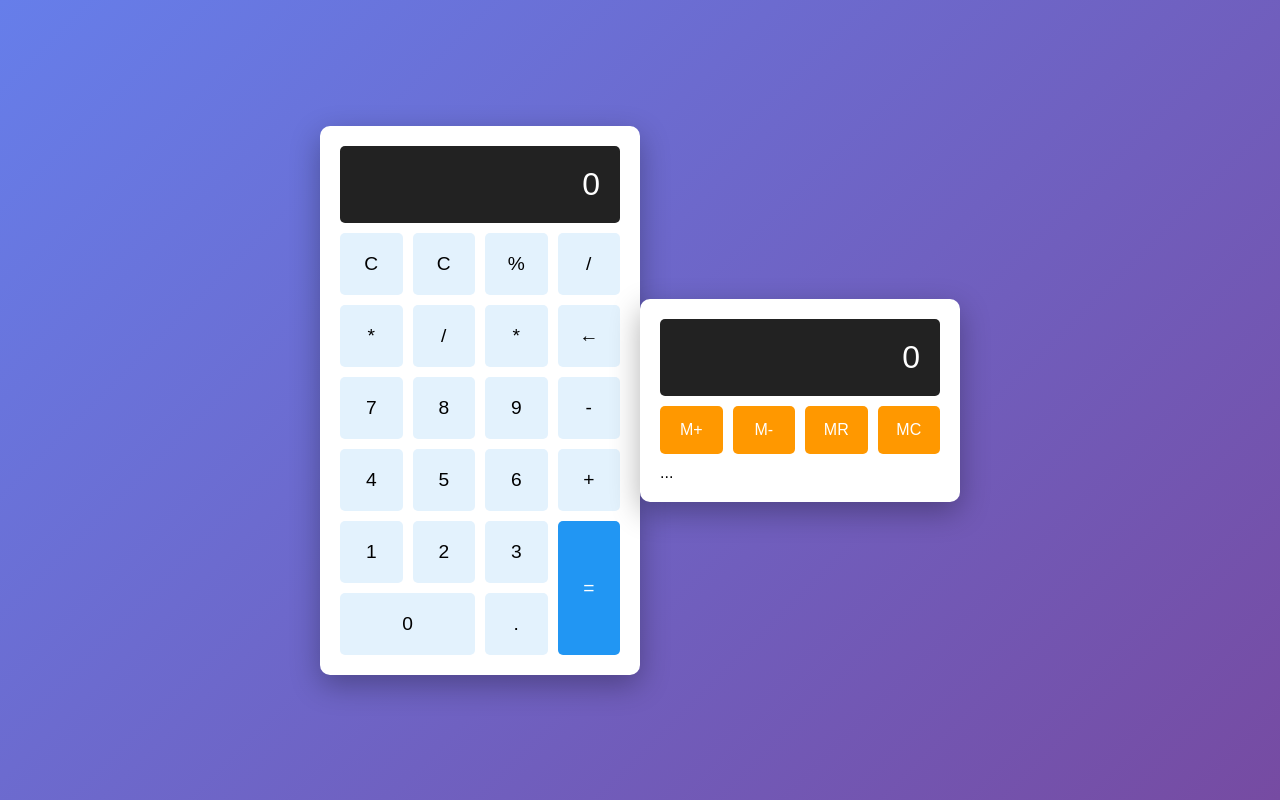
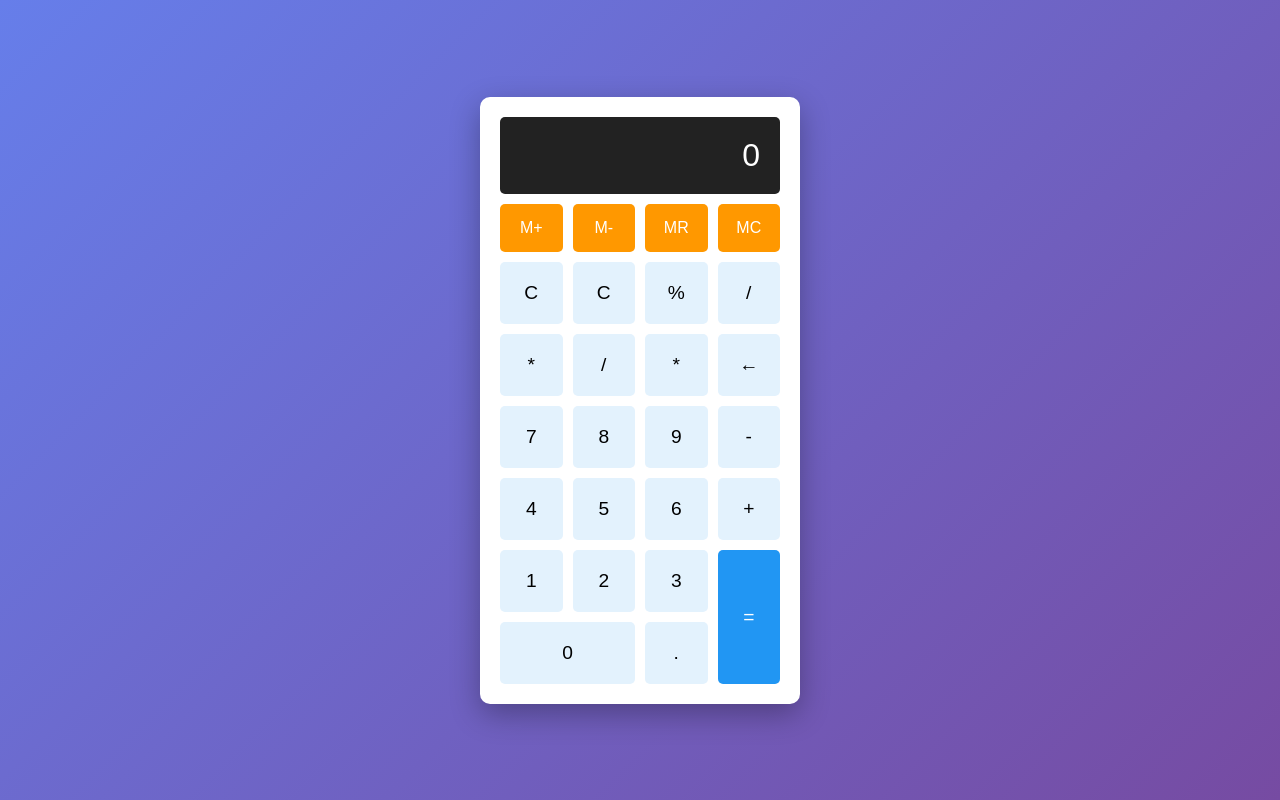
Before and after one commit to weipoyen970211/calculator-source-1, a plain HTML site: page index.html in a window 1280 px wide. Drawn offline with Linux system fonts and the light colour scheme.

Commit message:
幹我剛剛又改錯

```diff
--- a/index.html
+++ b/index.html
@@ -11,6 +11,12 @@
 <body>
     <div class="calculator">
         <div class="display" id="display">0</div>
+        <div class="memory-buttons">
+            <button onclick="memoryAdd()" class="memory-btn">M+</button>
+            <button onclick="memorySubtract()" class="memory-btn">M-</button>
+            <button onclick="memoryRecall()" class="memory-btn">MR</button>
+            <button onclick="memoryClear()" class="memory-btn">MC</button>
+        </div>
         <div class="buttons">
             <button onclick="clearDisplay()">C</button>
             <!-- 在 C 按鈕後面增加 % 按鈕 -->
@@ -43,21 +49,3 @@
     </div>
     <script src="script.js"></script>
 </body>
-
-</html>
-<div class="calculator">
-    <div class="display" id="display">0</div>
-
-    <!-- 新增記憶功能區 -->
-    <div class="memory-buttons">
-        <button onclick="memoryAdd()" class="memory-btn">M+</button>
-        <button onclick="memorySubtract()" class="memory-btn">M-</button>
-        <button onclick="memoryRecall()" class="memory-btn">MR</button>
-        <button onclick="memoryClear()" class="memory-btn">MC</button>
-    </div>
-
-    <div class="buttons">
-        <!-- 原有按鈕 -->
-        ...
-    </div>
-</div>
--- a/script.js
+++ b/script.js
@@ -1,5 +1,7 @@
 let display = document.getElementById('display');
 let currentInput = '0';
+let memoryValue = 0;  // 新增記憶變數
+
 
 function updateDisplay() {
     display.textContent = currentInput;
@@ -56,9 +58,7 @@ function calculatePercentage() {
     }
 }
 // 在檔案開頭增加記憶變數
-let display = document.getElementById('display');
-let currentInput = '0';
-let memoryValue = 0;  // 新增記憶變數
+
 
 // ... 原有函數 ...
 
```
